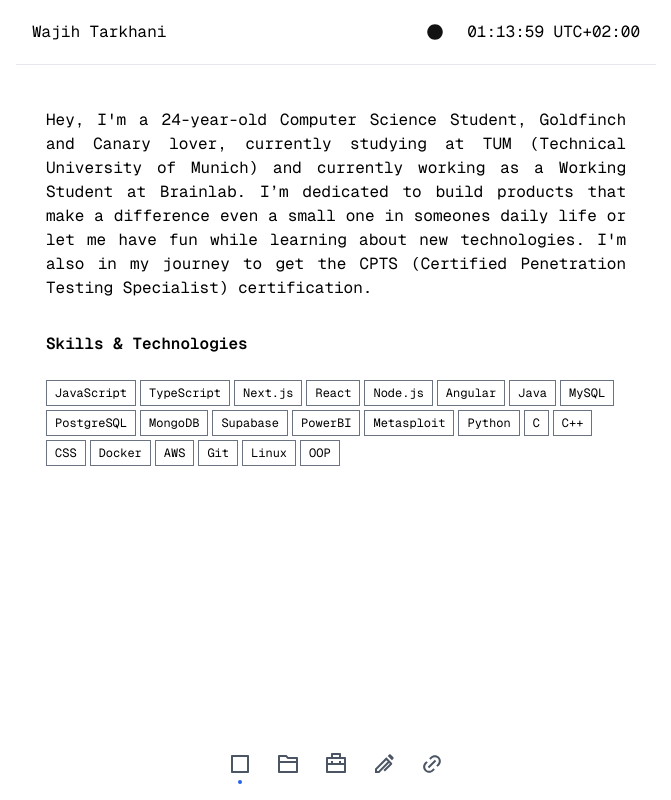
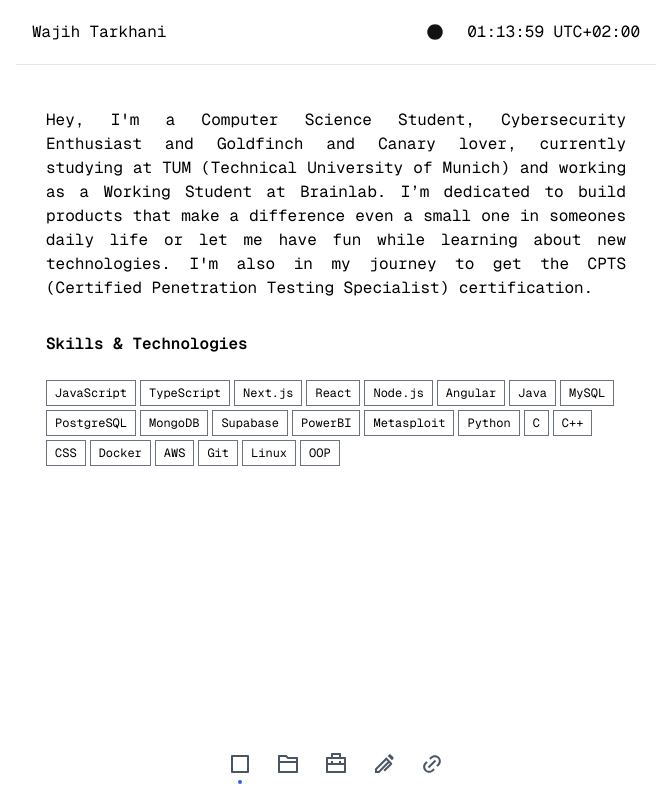
Before and after one commit to WajihT/Me, a Next.js app: page / in a window 1280 px wide. Shown: the whole page, without its empty margins (304-975 px from the left). Built offline with nearby package versions, Linux system fonts and the light colour scheme.

Commit message:
small updates

```diff
--- a/app/page.tsx
+++ b/app/page.tsx
@@ -10,8 +10,8 @@ export default function Home() {
       <div>
         <Analytics/>
         <div className="flex w-full text-[14px] sm:text-[16px] text-justify">
-          Hey, I'm a 24-year-old Computer Science Student, Goldfinch and Canary lover,
-          currently studying at TUM (Technical University of Munich) and currently working as a Working Student at Brainlab.
+          Hey, I'm a Computer Science Student, Cybersecurity Enthusiast and Goldfinch and Canary lover,
+          currently studying at TUM (Technical University of Munich) and working as a Working Student at Brainlab.
           I’m dedicated to build products that make a difference even a small one in someones daily life or let me have fun
           while learning about new technologies. I'm also in my journey to get the CPTS (Certified Penetration Testing Specialist) certification.
         </div>
```
